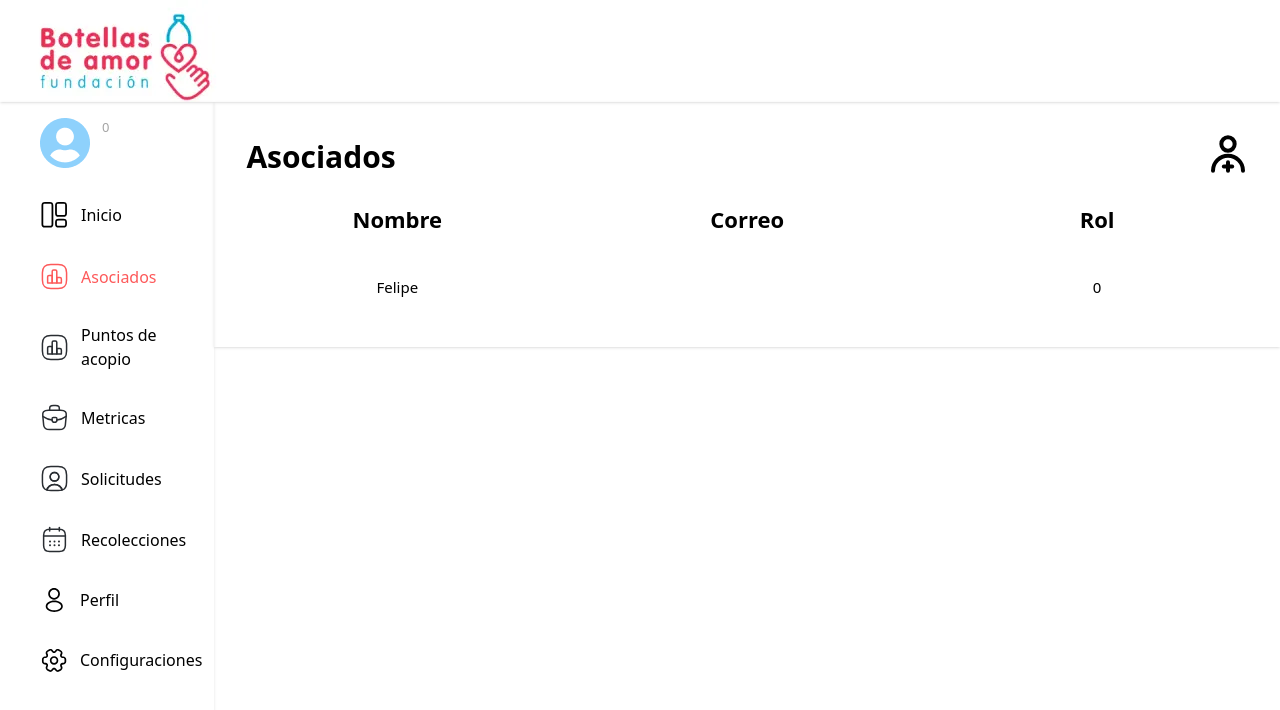
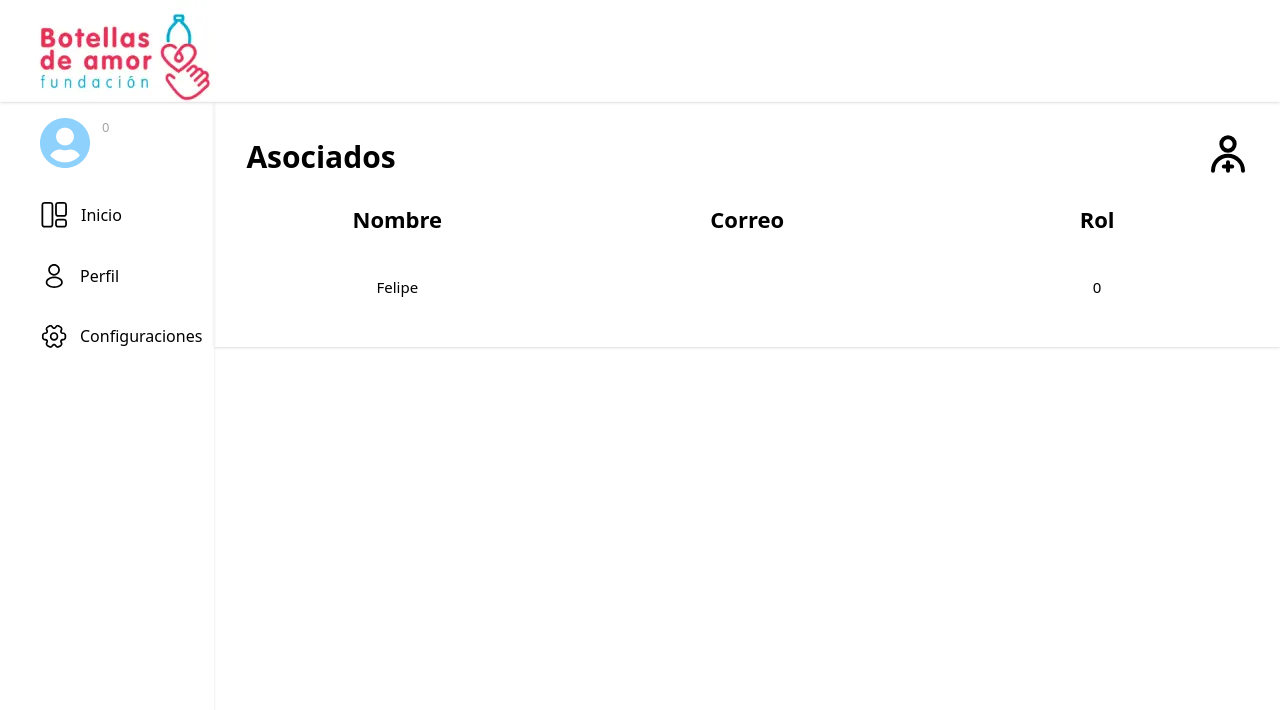
Before and after one commit to PrimeSolutionsP2/BAFront, a Next.js app in the folder bafrontend/: page /asociados in a window 1280 px wide. Shown: the top 710 px of the page. Built offline with nearby package versions, Linux system fonts and the light colour scheme; no server answers.

Commit message:
Added conditional rendering based on user role

```diff
--- a/bafrontend/components/SideBar.tsx
+++ b/bafrontend/components/SideBar.tsx
@@ -25,7 +25,6 @@ import { UserContext } from "context/UserContext";
 import { ROLES } from "utils/constants";
 
 export default function SideBar() {
-
   const { user } = useContext(UserContext);
   const userRole = user?.type !== null ? user?.type : "";
 
@@ -36,7 +35,7 @@ export default function SideBar() {
 
   return (
     <>
-      {activeTab !== "login" && activeTab !== "registro-acopio"? (
+      {activeTab !== "login" && activeTab !== "registro-acopio" ? (
         <div className="h-screen w-[20%] shadow">
           <ul>
             <li className="px-10 py-4">
@@ -68,6 +67,7 @@ export default function SideBar() {
               />
               <Link href="/">Inicio</Link>
             </li>
+            {userRole === "ADMINISTRADOR" ? (
               <li
                 className={
                   style + (activeTab === "asociados" ? "text-var-red" : null)
@@ -81,9 +81,14 @@ export default function SideBar() {
                 />
                 <Link href="/asociados">Asociados</Link>
               </li>
+            ) : (
+              ""
+            )}
+            {userRole === "ADMINISTRADOR" || userRole === "REPRESENTANTE" ? (
               <li
                 className={
-                style + (activeTab === "puntos-acopio" ? "text-var-red" : null)
+                  style +
+                  (activeTab === "puntos-acopio" ? "text-var-red" : null)
                 }
               >
                 <Image
@@ -96,17 +101,27 @@ export default function SideBar() {
                 />
                 <Link href="/puntos-acopio">Puntos de acopio</Link>
               </li>
+            ) : (
+              ""
+            )}
+            {userRole === "ADMINISTRADOR" ? (
               <li
                 className={
                   style + (activeTab === "metricas" ? "text-var-red" : null)
                 }
               >
                 <Image
-                src={activeTab === "metricas" ? metricasIconRed : metricasIcon}
+                  src={
+                    activeTab === "metricas" ? metricasIconRed : metricasIcon
+                  }
                   alt="metricas-icon"
                 />
                 <Link href="/metricas">Metricas</Link>
               </li>
+            ) : (
+              ""
+            )}
+            {userRole === "ADMINISTRADOR" ? (
               <li
                 className={
                   style + (activeTab === "solicitudes" ? "text-var-red" : null)
@@ -114,15 +129,22 @@ export default function SideBar() {
               >
                 <Image
                   src={
-                  activeTab === "solicitudes" ? solicitudesIconRed : solicitudesIcon
+                    activeTab === "solicitudes"
+                      ? solicitudesIconRed
+                      : solicitudesIcon
                   }
                   alt="registros-icon"
                 />
                 <Link href="/solicitudes">Solicitudes</Link>
               </li>
+            ) : (
+              ""
+            )}
+            {userRole === "ADMINISTRADOR" || userRole === "RECOLECTOR" ? (
               <li
                 className={
-                style + (activeTab === "recolecciones" ? "text-var-red" : null)
+                  style +
+                  (activeTab === "recolecciones" ? "text-var-red" : null)
                 }
               >
                 <Image
@@ -135,6 +157,9 @@ export default function SideBar() {
                 />
                 <Link href="/recolecciones">Recolecciones</Link>
               </li>
+            ) : (
+              ""
+            )}
             <li
               className={
                 style + (activeTab === "perfil" ? "text-var-red" : null)
--- a/bafrontend/utils/constants.ts
+++ b/bafrontend/utils/constants.ts
@@ -1,5 +1,5 @@
-export const USER_API = "http://localhost:8082/user/v1/";
-export const COLLECTION_POINT_API = "http://localhost:8080/api/v1/";
+export const USER_API = "http://localhost:8081/user/v1/";
+export const COLLECTION_POINT_API = "http://localhost:8080/api/v1/collectionPoints/";
 
 export const ROLES = {
     "Tipo1": "Administrador",
```
Lines whose indentation alone changed are shown as unchanged.
